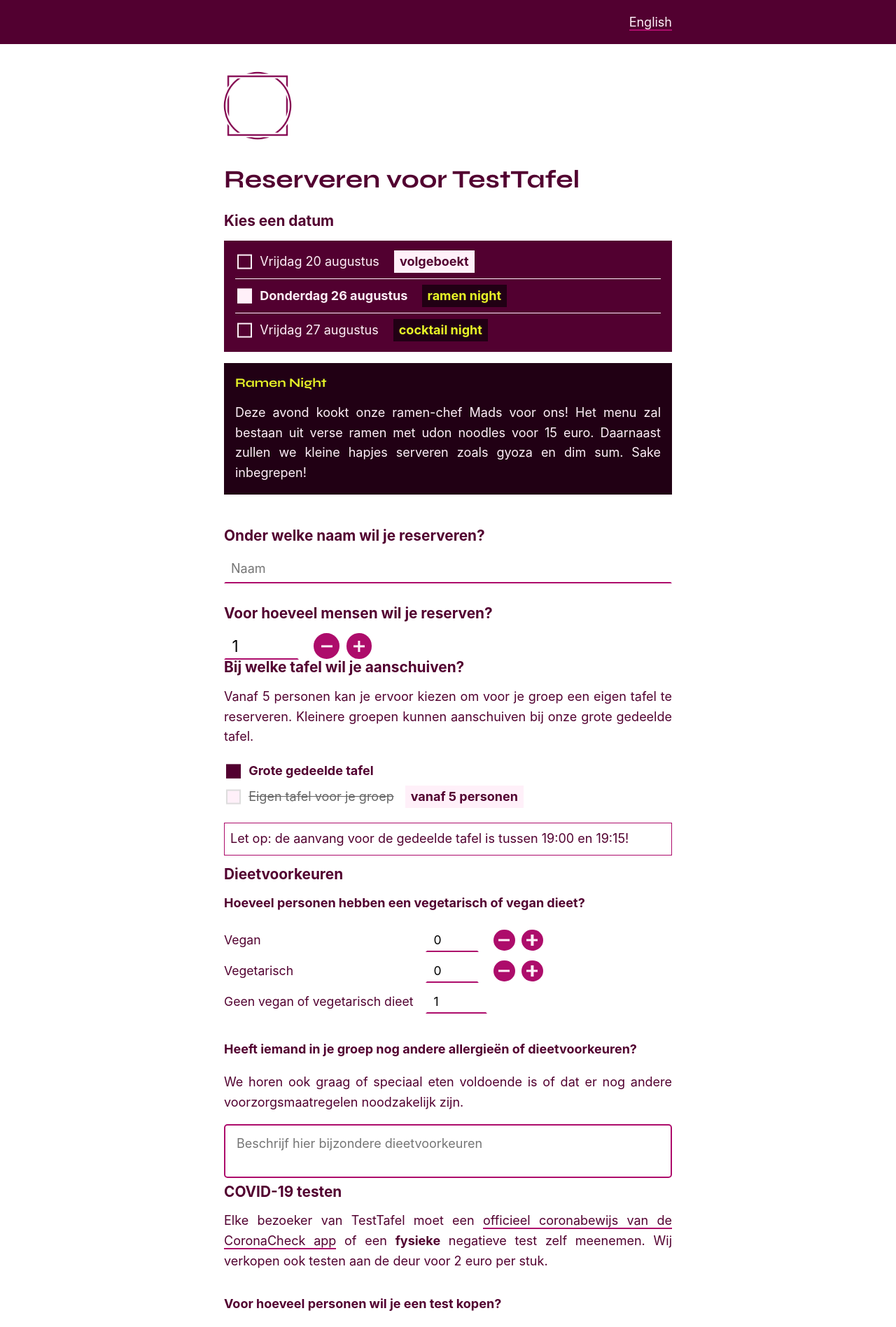
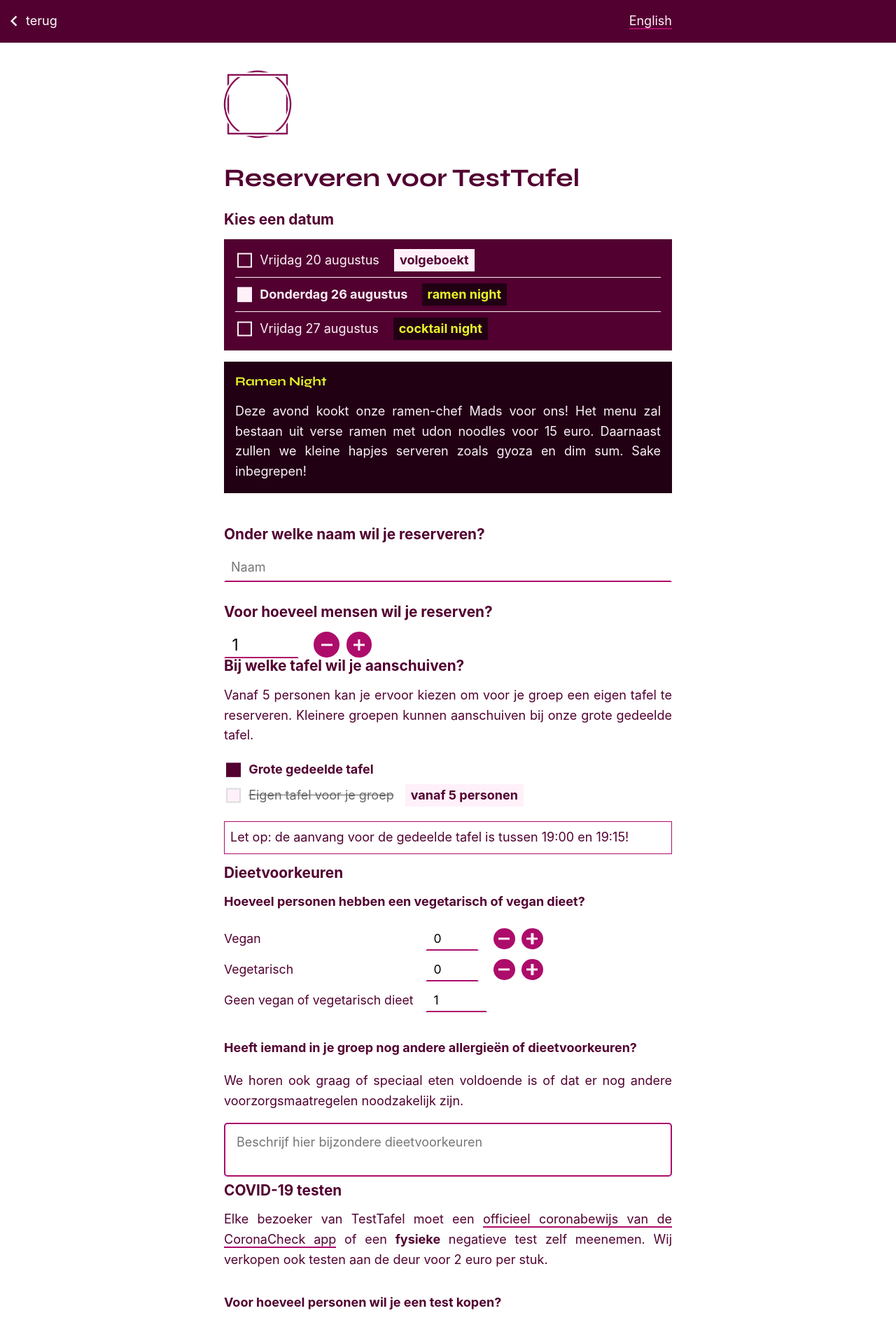
Before and after one commit to decoalitie/desering.org, a Jekyll site: the page built from testtafel/reserveren.html, in a window 1280 px wide. Shown: the top 1897 px of the page at 70% size. Built offline with Jekyll 4.4.1, drawn with Linux system fonts in a browser that asks for light colours; some web fonts are replaced.

Commit message:
Add backlink to reservation forms

```diff
--- a/_layouts/default.html
+++ b/_layouts/default.html
@@ -5,17 +5,30 @@
 <!-- TRANSLATION MENU -->
 {% if page.translation %}
 
-<div class="row purple-dark">
-  <div class="container">
-    <p style="float:right">
+<div class="row purple-dark top-bar-row">
+  {% if page.backlink %}
+  <div class="back-link">
+    <a href="{{ page.backlink }}">
+      <svg xmlns="http://www.w3.org/2000/svg" height="30px" viewBox="0 0 24 24" width="30px" fill="#FFFFFF"><path d="M0 0h24v24H0z" fill="none"/><path d="M15.41 7.41L14 6l-6 6 6 6 1.41-1.41L10.83 12z"/></svg>
+      <span>
+        {%- if page.language == 'en' -%}
+        back
+        {%- else -%}
+        terug
+        {%- endif -%}
+      </span>
+    </a>
+  </div>
+  {% endif %}
 
+  <div class="container top-bar-container">
+    <div class="lang-select">
       {% if page.language == 'en' %}
       <a href="/{{ page.translation }}">Nederlands</a>
       {% else %}
       <a href="/en/{{ page.translation }}">English</a>
       {% endif %}
-
-    </p>
+    </div>
   </div>
 </div>
 
--- a/en/testtafel/reservation.html
+++ b/en/testtafel/reservation.html
@@ -3,6 +3,7 @@
 layout: default
 language: en
 translation: ../testtafel/reserveren
+backlink: /en/testtafel
 scripts:
 - reservation-form
 stylesheets:
--- a/styles/style.css
+++ b/styles/style.css
@@ -97,6 +97,43 @@
 	max-width: 50rem;
 	margin-right: 1rem;
 	margin-left: 1rem;
+}
+
+.top-bar-row {
+	position: relative;
+}
+
+.top-bar-row .back-link {
+	position: absolute;
+	top: 0;
+	left: 0;
+	margin: 1rem;
+}
+
+.top-bar-row .back-link a {
+	border-bottom: 0;
+	text-decoration: none;
+	color: #fff;
+	width: 30px;
+	height: 30px;
+}
+
+.top-bar-row .back-link svg {
+	display: inline-block;
+	vertical-align: middle;
+	margin-top: -2px;
+	margin-left: -11px;
+	margin-right: -3px;
+}
+
+.top-bar-container {
+	display: flex;
+	flex-direction: row-reverse;
+}
+
+.top-bar-container .lang-select {
+	flex: 0 0 auto;
+	margin: 1rem 0;
 }
 
 h1 {
--- a/testtafel/reserveren.html
+++ b/testtafel/reserveren.html
@@ -3,6 +3,7 @@
 layout: default
 language: nl
 translation: testtafel/reservation
+backlink: /testtafel
 scripts:
 - reservation-form
 stylesheets:
```
